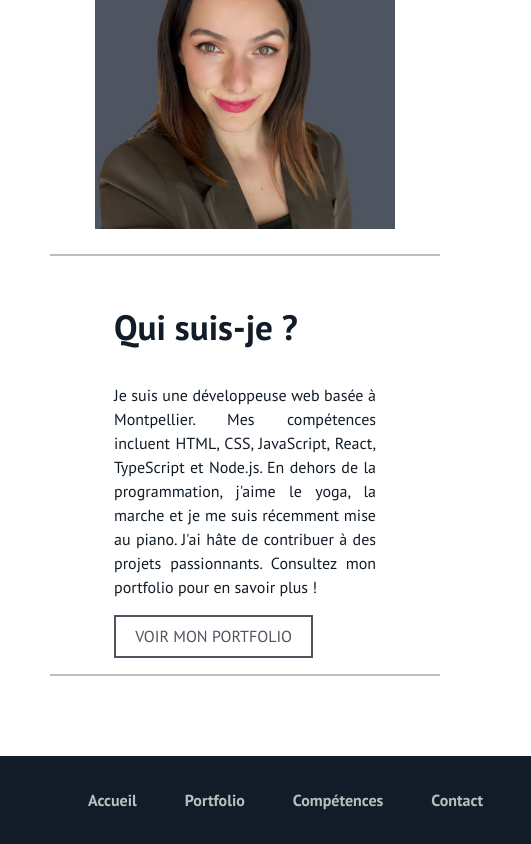
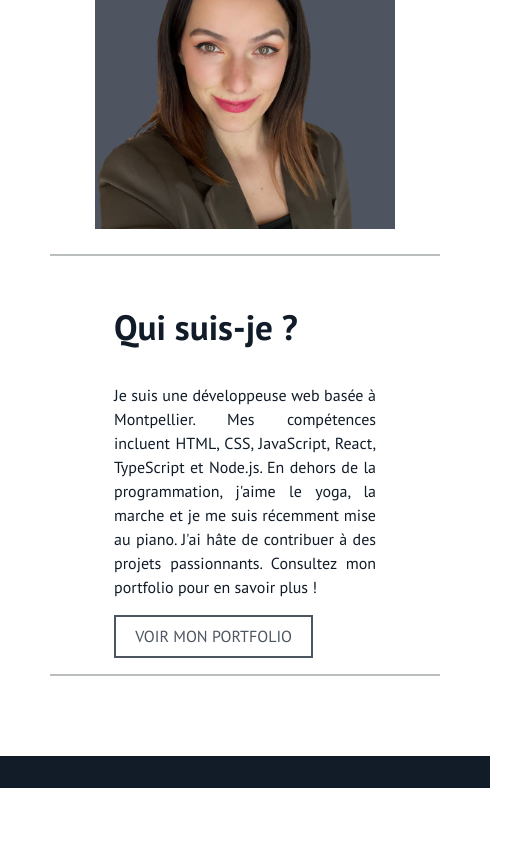
Before and after one commit to Kure-ru/portfolio_v2, a React (Vite) app: page / in a window 390 px wide. Shown: the part 816-1660 px from the top of the page, 531 px wide, since content can reach past the window. After the commit the page ends 1604 px from the top, so only its background shows below. Built offline with nearby package versions, Linux system fonts and the light colour scheme.

Commit message:
fixed footer

```diff
--- a/src/App.css
+++ b/src/App.css
@@ -165,7 +165,7 @@ footer a:hover{
 }
 
 .portfolio__top{
-  padding: 1rem;
+  padding: 1rem 3rem;
   border-bottom: 1px solid var(--light-gray);
 }
 
@@ -235,6 +235,7 @@ footer a:hover{
   display: flex;
   flex-direction: row;
   flex-wrap: wrap;
+  padding-left: 3rem;
   max-height: 800px;
   max-width: 90%;
 }
@@ -244,8 +245,11 @@ footer a:hover{
   padding: 2rem;
 }
 
+.skills__title{
+  padding-left: 4rem;
+}
 
-@media (max-width: 500px) {
+@media (max-width: 600px) {
 .hero__container{
   display: flex;
   flex-direction: column;
@@ -319,4 +323,8 @@ main {
 .skills__container{
   flex-direction: column;
 }
+
+.footer__links{
+  display: none;
 }
+}
--- a/src/App.tsx
+++ b/src/App.tsx
@@ -7,6 +7,7 @@ import Portfolio from './views/Portfolio';
 import Contact from './views/Contact';
 import Skills from './views/Skills';
 import Header from './components/Header';
+import Footer from './components/Footer';
 
 function App() {
 
@@ -31,14 +32,7 @@ function Layout() {
     <>
      <Header/>
       <Outlet />
-      <footer>
-        <ul>
-          <li><Link to={'/'}>Accueil</Link></li>
-          <li><Link to={'/portfolio'}>Portfolio</Link></li>
-          <li><Link to={'/skills'}>Compétences</Link></li>
-          <li><Link to={'/contact'}>Contact</Link></li>
-        </ul>
-      </footer>
+      <Footer/>
     </>
   );
 }
--- /dev/null
+++ b/src/components/Footer.tsx
@@ -0,0 +1,16 @@
+import { Link } from "react-router-dom"
+
+const Footer = () => {
+  return (
+    <footer>
+        <ul className="footer__links">
+          <li><Link to={'/'}>Accueil</Link></li>
+          <li><Link to={'/portfolio'}>Portfolio</Link></li>
+          <li><Link to={'/skills'}>Compétences</Link></li>
+          <li><Link to={'/contact'}>Contact</Link></li>
+        </ul>
+      </footer>
+  )
+}
+
+export default Footer
--- a/src/components/Header.tsx
+++ b/src/components/Header.tsx
@@ -30,7 +30,7 @@ const Header = () => {
             <div>
                 <Link to={'/'}><img alt="logo" src="/logo.png" /></Link>
             </div>
-            {(toggleMenu || screenWidth > 500) && (
+            {(toggleMenu || screenWidth > 600) && (
             <ul className="list">
                 <li className="items"><Link onClick={toggleNav} to={'/'}>Accueil</Link></li>
                 <li className="items"><Link onClick={toggleNav} to={'/portfolio'}>Portfolio</Link></li>
--- a/src/index.css
+++ b/src/index.css
@@ -4,15 +4,12 @@
   font-family: 'PT Sans', sans-serif;
   line-height: 1.5;
   font-weight: 400;
-  color-scheme: light dark;
   font-synthesis: none;
   text-rendering: optimizeLegibility;
   -webkit-font-smoothing: antialiased;
   -moz-osx-font-smoothing: grayscale;
   -webkit-text-size-adjust: 100%;
 }
-
-
 
 a {
   font-weight: 500;
--- a/src/views/Skills.tsx
+++ b/src/views/Skills.tsx
@@ -1,7 +1,7 @@
 const Skills = () => {
     return (
         <main>
-            <h1>Compétences</h1>
+            <h1 className="skills__title">Compétences</h1>
             <section className="skills__container">
                 <div className="skill__container">
                     <img src="https://cdn.jsdelivr.net/gh/devicons/devicon/icons/css3/css3-original.svg" />
```
